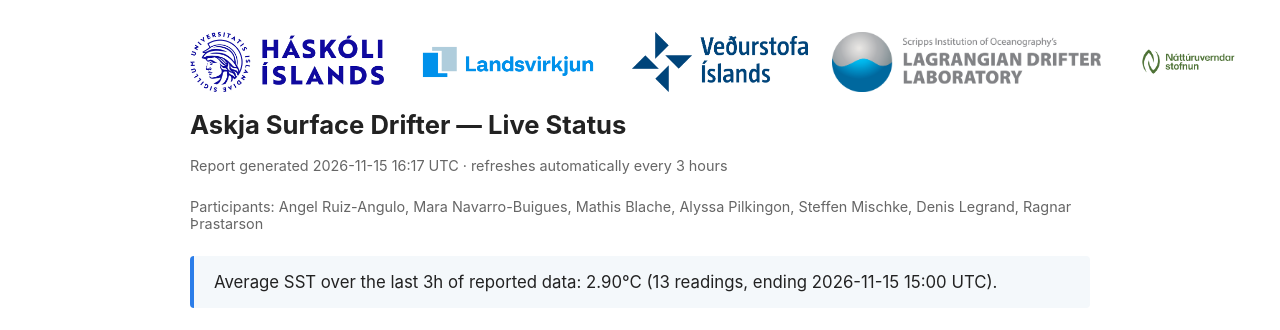
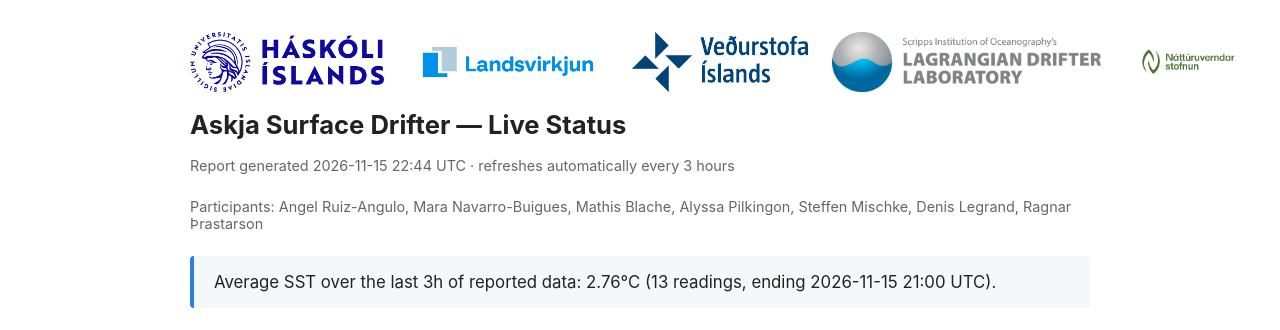
Before and after one commit to angelitora/fix_askja, a plain HTML site: page docs/index.html in a window 1280 px wide. Shown: the top 330 px of the page. Drawn offline with Linux system fonts and the light colour scheme.

Commit message:
Update drifter report [skip ci]

```diff
--- a/docs/index.html
+++ b/docs/index.html
@@ -33,10 +33,10 @@
     <img src="assets/logos/logo06_vatna.png" alt="logo">
   </div>
   <h1>Askja Surface Drifter — Live Status</h1>
-  <div class="meta">Report generated 2026-11-15 16:17 UTC · refreshes automatically every 3 hours</div>
+  <div class="meta">Report generated 2026-11-15 22:44 UTC · refreshes automatically every 3 hours</div>
   <div class="meta">Participants: Angel Ruiz-Angulo, Mara Navarro-Buigues, Mathis Blache, Alyssa Pilkingon, Steffen Mischke, Denis Legrand, Ragnar Þrastarson</div>
 
-  <div class="summary">Average SST over the last 3h of reported data: 2.90°C (13 readings, ending 2026-11-15 15:00 UTC).</div>
+  <div class="summary">Average SST over the last 3h of reported data: 2.76°C (13 readings, ending 2026-11-15 21:00 UTC).</div>
 
   <figure>
     <img src="assets/timeseries.png" alt="SST time series">
```
Also changed, not shown: docs/assets/map_last_positions.png, docs/assets/map_overview.png, docs/assets/map_zoom.png, docs/assets/timeseries.png.
